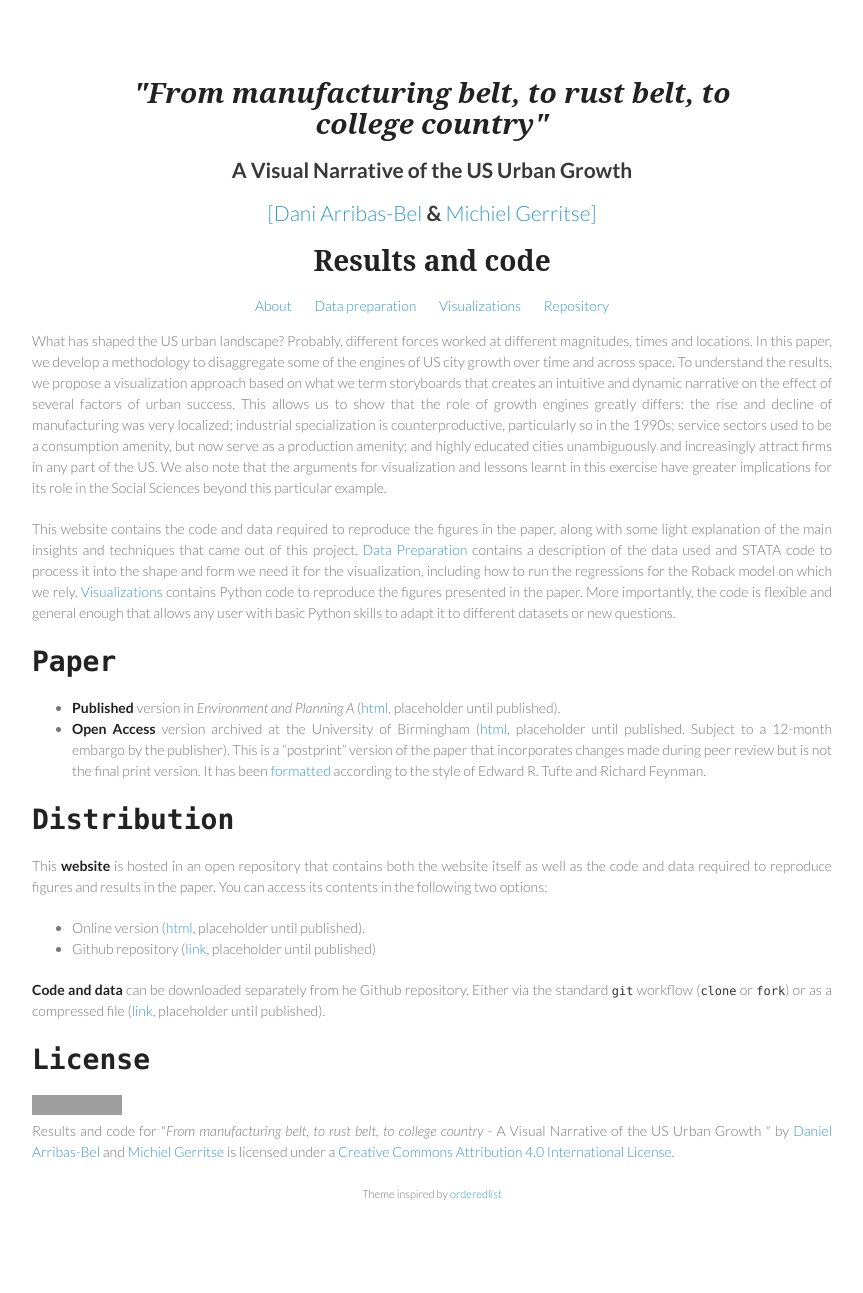
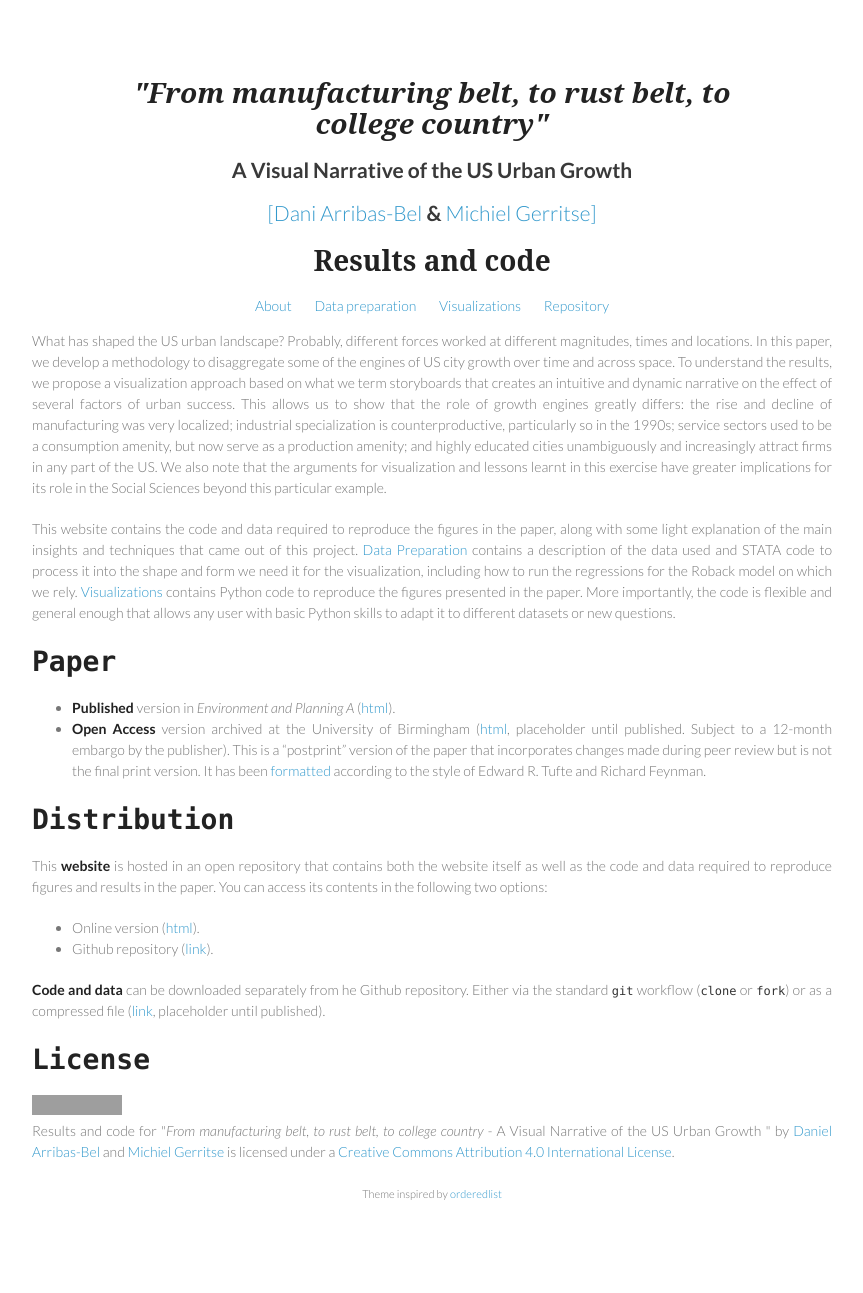
Before and after one commit to darribas/belts, a Jekyll site: the page built from index.html, in a window 1280 px wide. Shown: the whole page, without its empty margins (208-1071 px from the left). Built offline with Jekyll 4.4.1, drawn with Linux system fonts in a browser that asks for light colours; some web fonts are replaced; Markdown is read by kramdown in place of the engine named in the settings; grey boxes are pictures that could not be loaded.

Commit message:
Adding repo links to index

```diff
--- a/_includes/index.md
+++ b/_includes/index.md
@@ -26,8 +26,8 @@
 
 # Paper
 
-* **Published** version in *Environment and Planning A* ([html](#placeholder),
-  placeholder until published).
+* **Published** version in *Environment and Planning A*
+  ([html](http://www.envplan.com/abstract.cgi?id=a140387p)).
 * **Open Access** version archived at the University of Birmingham
   ([html](#placeholder), placeholder until published. Subject to a 12-month
   embargo by the publisher). This is a “postprint”
@@ -42,8 +42,8 @@
 itself as well as the code and data required to reproduce figures and results
 in the paper. You can access its contents in the following two options:
 
-* Online version ([html](placeholder), placeholder until published).
-* Github repository ([link](placeholder), placeholder until published)
+* Online version ([html](http://darribas.org/belts)).
+* Github repository ([link](https://github.com/darribas/belts)).
 
 **Code and data** can be downloaded separately from he Github repository. Either
 via the standard `git` workflow (`clone` or `fork`) or as a compressed file
```
